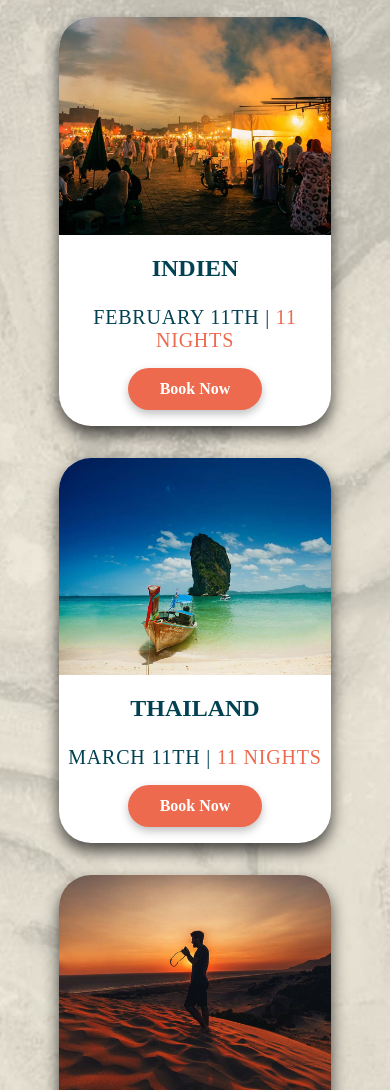
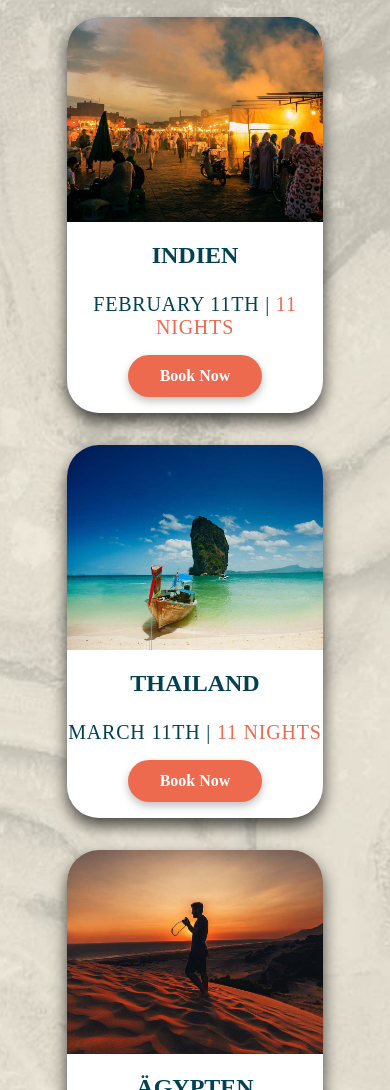
Before and after one commit to graeujer/uma, a plain HTML site: page index.html in a window 390 px wide. Shown: the part 556-1646 px from the top of the page. Drawn offline with Linux system fonts and the light colour scheme.

Commit message:
Update main.css

```diff
--- a/css/main.css
+++ b/css/main.css
@@ -301,9 +301,11 @@ position:relative;
 
 }
 
-@media(max-width:32rem){
+@media(max-width:25rem){
     .adventures__card{
-        flex:0 0 17rem;
+        flex:0 0 16rem;
+       margin-left:0.5rem;
+       margin-right:0.5rem;
     }
 }
 
```
